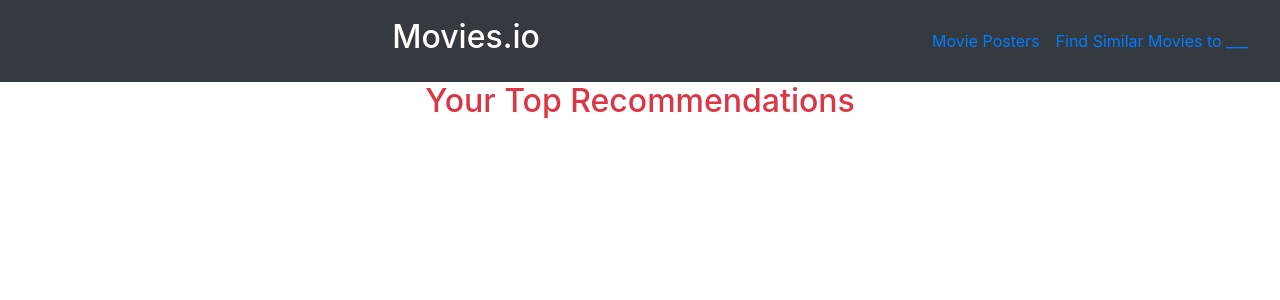
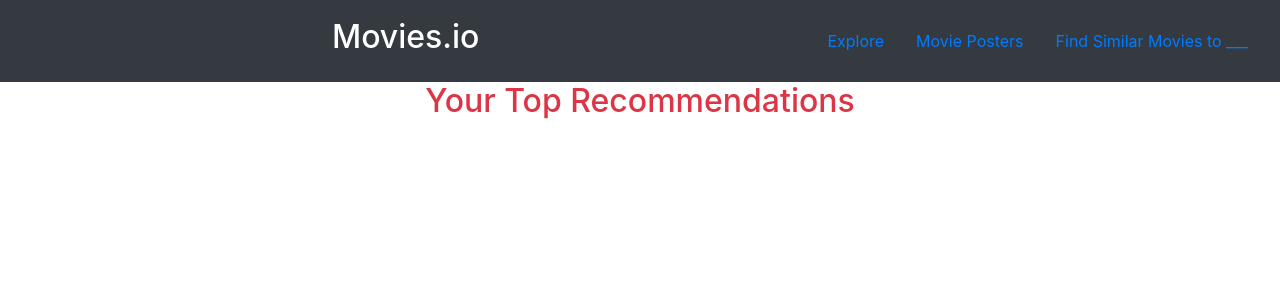
Before and after one commit to j-fisher2/movieRecommendationEngine2WebApp, a Flask app: page /home/na in a window 1280 px wide. Shown: the top 300 px of the page. Run offline with Flask 3, Linux system fonts and the light colour scheme; parts of the project's set-up code (start-up, migrations or seed data) failed here and were passed over; some libraries are stand-ins or nearby versions.

Commit message:
format changes

```diff
--- a/templates/user_home.html
+++ b/templates/user_home.html
@@ -4,9 +4,10 @@
     <script src="{{url_for('static',filename='js/main.js')}}"></script>
     <nav class="navbar navbar-expand-lg navbar-dark bg-dark" style="width:100vw">
       <div class="mx-auto">
-        <h1 class="navbar-brand" style="font-size:2rem">Movies.io</h1>
+        <h1 class="navbar-brand" style="font-size:2rem;">Movies.io</h1>
       </div>
-      <a href="http://localhost:5000/poster/search">Movie Posters</a>
+      <a href="" class="nav-link">Explore</a>
+      <a href="http://localhost:5000/poster/search" class="nav-link">Movie Posters</a>
       <a class="nav-link" href="http://localhost:5000/search">Find Similar Movies to ___</a>
       {%if session.user%}
         <a class="nav-link" href="http://localhost:5000/logout">Logout</a>
```
